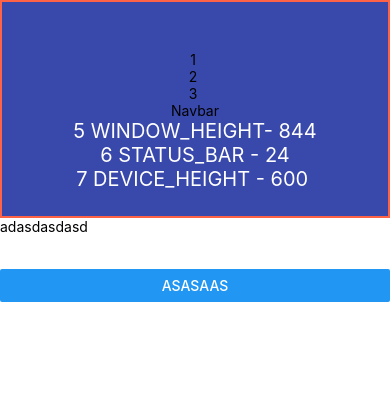
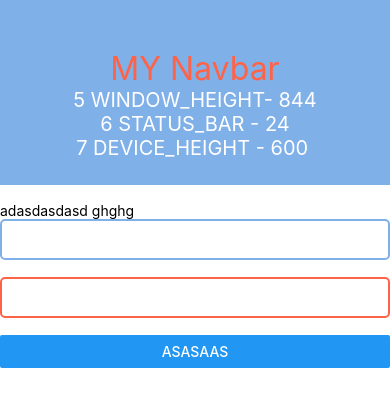
Before and after one commit to vladbelozertsev/learn-react-native, a React Native app: screen / in a window 390 px wide. Shown: the top 406 px of the page. Built offline with nearby package versions, Linux system fonts and the light colour scheme.

Commit message:
add global styles

```diff
--- a/App.tsx
+++ b/App.tsx
@@ -6,7 +6,7 @@ import { StyleSheet, View } from 'react-native';
 const App = () => {
   return (
     <View>
-      <Navbar title="Navbar" />
+      <Navbar title="MY Navbar" />
       <AddTodo />
     </View>
   );
--- a/components/AddTodo.tsx
+++ b/components/AddTodo.tsx
@@ -1,5 +1,6 @@
 import React, { useState, useRef, LegacyRef } from 'react';
-import { Text, View, TextInput, Button } from 'react-native';
+import { Button, StyleSheet, Text, TextInput, View } from 'react-native';
+import { globalStyles } from './global-styles';
 
 export const AddTodo = () => {
   const inpRef = useRef<TextInput>(null);
@@ -7,9 +8,12 @@ export const AddTodo = () => {
 
   return (
     <View>
-      <Text>adasdasdasd</Text>
-      <TextInput />
-      <TextInput ref={inpRef} onChangeText={(text) => setText(text)} />
+      <Text>{'\n'}</Text>
+      <Text>adasdasdasd ghghg {'\n'}</Text>
+      <TextInput style={globalStyles.inp} />
+      <Text>{'\n'}</Text>
+      <TextInput style={styles.inp} ref={inpRef} onChangeText={(text) => setText(text)} />
+      <Text>{'\n'}</Text>
       <Button
         title="asasaas"
         onPress={() => {
@@ -21,3 +25,10 @@ export const AddTodo = () => {
     </View>
   );
 };
+
+const styles = StyleSheet.create({
+  inp: {
+    ...globalStyles.inp,
+    borderColor: 'tomato',
+  },
+});
--- a/components/Navbar.tsx
+++ b/components/Navbar.tsx
@@ -16,10 +16,7 @@ export const Navbar = (props: Props) => {
 
   return (
     <View style={styles.mainView}>
-      <Text>1 </Text>
-      <Text>2 </Text>
-      <Text>3 </Text>
-      <Text>{props.title}</Text>
+      <Text style={styles.header}>{props.title}</Text>
       <Text style={styles.text}>5 WINDOW_HEIGHT- {WINDOW_HEIGHT}</Text>
       <Text style={styles.text}>6 STATUS_BAR - {STATUS_BAR}</Text>
       <Text style={styles.text}>7 DEVICE_HEIGHT - {DEVICE_HEIGHT} </Text>
@@ -30,12 +27,14 @@ export const Navbar = (props: Props) => {
 const styles = StyleSheet.create({
   mainView: {
     alignItems: 'center',
-    backgroundColor: '#3949ab',
-    borderColor: 'tomato',
-    borderWidth: 2,
+    backgroundColor: '#80b0e8',
     justifyContent: 'center',
     paddingBottom: 25,
     paddingTop: (StatusBar.currentHeight || 24) + 25,
+  },
+  header: {
+    fontSize: 32,
+    color: 'tomato',
   },
   text: {
     color: '#fff',
--- /dev/null
+++ b/components/global-styles.ts
@@ -0,0 +1,11 @@
+import { StyleSheet } from 'react-native';
+
+export const globalStyles = StyleSheet.create({
+  btn: {},
+  inp: {
+    borderColor: '#80b0e8',
+    borderWidth: 2,
+    padding: 10,
+    borderRadius: 5,
+  },
+});
```
Also changed, not shown: help.txt.
